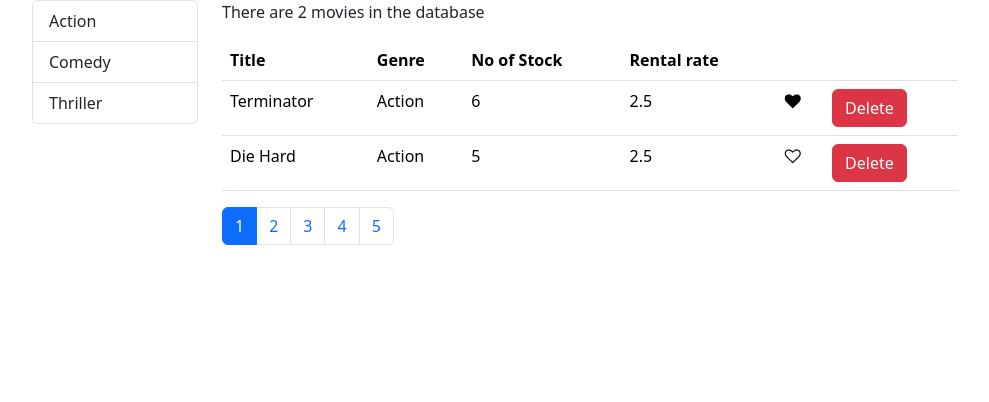
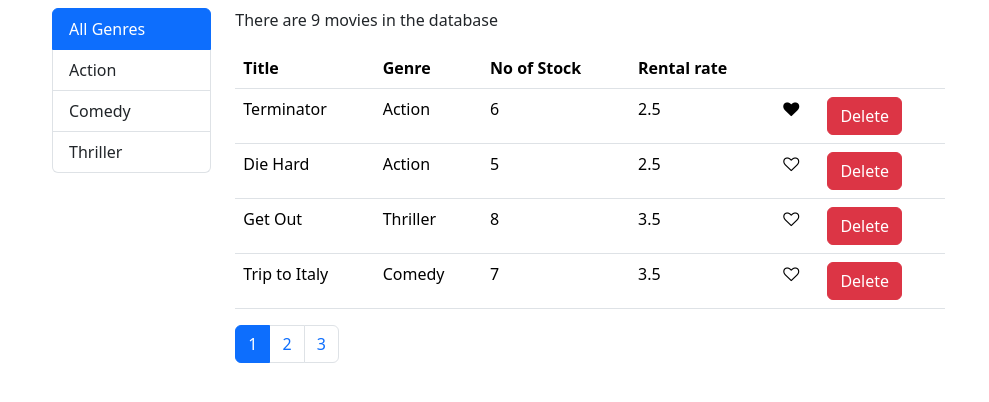
Before and after one commit to abhi886/react-library-management-system, a React (Create React App) app: page / in a window 1280 px wide. Shown: the top 402 px of the page, without its empty margins (50-1039 px from the left). Built offline with nearby package versions, Linux system fonts and the light colour scheme.

Commit message:
Fix All Genres Select at initial rendering

```diff
--- /dev/null
+++ b/src/components/common/listGroup.jsx
@@ -0,0 +1,31 @@
+import React from "react";
+const ListGroup = (props) => {
+  const { items, onItemClick, textProperty, valueProperty, selectedItem } =
+    props;
+  console.log(items);
+  console.log(selectedItem);
+  return (
+    <ul className='list-group'>
+      {items.map((item) => (
+        <li
+          key={item[valueProperty]}
+          className={
+            item._id === selectedItem._id
+              ? "list-group-item active"
+              : "list-group-item"
+          }
+          aria-current='true'
+          onClick={() => onItemClick(item)}
+        >
+          {item[textProperty]}
+        </li>
+      ))}
+    </ul>
+  );
+};
+
+ListGroup.defaultProps = {
+  textProperty: "name",
+  valueProperty: "_id",
+};
+export default ListGroup;
--- a/src/components/genres.jsx
+++ b/src/components/genres.jsx
@@ -2,12 +2,17 @@ import React, { Component } from "react";
 class Genres extends Component {
   state = {};
   render() {
-    const { genres } = this.props;
+    const { genres, onGenreClick } = this.props;
     return (
       <div className='col-2'>
         <ul className='list-group'>
           {genres.map((genre) => (
-            <li key={genre._id} className='list-group-item' aria-current='true'>
+            <li
+              key={genre._id}
+              className='list-group-item'
+              aria-current='true'
+              onClick={() => onGenreClick(genre)}
+            >
               {genre.name}
             </li>
           ))}
--- a/src/components/movies.jsx
+++ b/src/components/movies.jsx
@@ -1,6 +1,7 @@
 import React, { Component } from "react";
 import { paginate } from "./utils/paginate";
-import Genres from "./genres";
+// import Genres from "./genres";
+import ListGroup from "./common/listGroup";
 import Table from "./table";
 import { getMovies } from "../services/fakeMovieService";
 import { getGenres } from "../services/fakeGenreService";
@@ -8,11 +9,18 @@ import NoMovies from "./common/noMovies";
 
 class Movies extends Component {
   state = {
-    movies: getMovies(),
-    genres: getGenres(),
+    movies: [],
+    genres: [],
     currentPage: 1,
-    pageSize: 2,
+    pageSize: 4,
+    selectedGenre: { _id: "" },
   };
+
+  componentDidMount() {
+    const genres = [{ _id: "", name: "All Genres" }, ...getGenres()];
+    this.setState({ movies: getMovies(), genres });
+    // this.setState({  });
+  }
 
   handleMovieDelete = (movie) => {
     const movies = this.state.movies.filter((m) => m._id !== movie._id);
@@ -23,21 +31,42 @@ class Movies extends Component {
     const movies = [...this.state.movies];
     const index = movies.indexOf(movie);
     movies[index] = { ...movies[index] };
-    movies[index].like = !movies[index].liked;
+    movies[index].like = !movies[index].like;
     this.setState({ movies });
   };
 
   handlePageChange = (page) => {
     this.setState({ currentPage: page });
   };
+
+  handleGenreClick = (genre) => {
+    this.setState({ selectedGenre: genre, currentPage: 1 });
+  };
   render() {
-    const { genres, movies: allMovies, pageSize, currentPage } = this.state;
-    const movies = paginate(allMovies, currentPage, pageSize);
+    const {
+      genres,
+      movies: allMovies,
+      pageSize,
+      currentPage,
+      selectedGenre,
+    } = this.state;
+    const filtered =
+      selectedGenre && selectedGenre._id
+        ? allMovies.filter((m) => m.genre._id === selectedGenre._id)
+        : allMovies;
+    const movies = paginate(filtered, currentPage, pageSize);
     return (
       <>
         <div className='container'>
-          <div className='row'>
-            <Genres genres={genres} />
+          <div className='row m-2'>
+            <div className='col-2'>
+              {/* <Genres genres={genres} onGenreClick={this.handleGenreClick} /> */}
+              <ListGroup
+                selectedItem={this.state.selectedGenre}
+                items={genres}
+                onItemClick={this.handleGenreClick}
+              />
+            </div>
             {allMovies.length !== 0 ? (
               <Table
                 movies={movies}
@@ -45,8 +74,9 @@ class Movies extends Component {
                 onLike={this.handleLike}
                 onPageChange={this.handlePageChange}
                 pageSize={pageSize}
-                itemsCount={this.state.movies.length}
+                itemsCount={filtered.length}
                 currentPage={currentPage}
+                allMovies={allMovies}
               />
             ) : (
               <NoMovies />
--- a/src/components/table.jsx
+++ b/src/components/table.jsx
@@ -5,9 +5,7 @@ import Pagination from "./common/pagination";
 
 class Table extends Component {
   state = {};
-  handleMovieDelete = (movie) => {
-    console.log(movie);
-  };
+  handleMovieDelete = (movie) => {};
   render() {
     const {
       movies,
@@ -18,10 +16,9 @@ class Table extends Component {
       pageSize,
       currentPage,
     } = this.props;
-    // console.log(this.props);
     return (
       <div className='col-8'>
-        <p>There are {movies.length} movies in the database</p>
+        <p>There are {itemsCount} movies in the database</p>
         <table className='table'>
           <TableHead />
           <TableBody movies={movies} onDelete={onDelete} onLike={onLike} />
--- a/src/components/utils/paginate.js
+++ b/src/components/utils/paginate.js
@@ -1,5 +1,5 @@
 import _ from "lodash";
 export function paginate(items, pageNumber, pageSize) {
   const startIndex = (pageNumber - 1) * pageSize;
-  return _(items).slice(startIndex).take(2).value();
+  return _(items).slice(startIndex).take(pageSize).value();
 }
```
